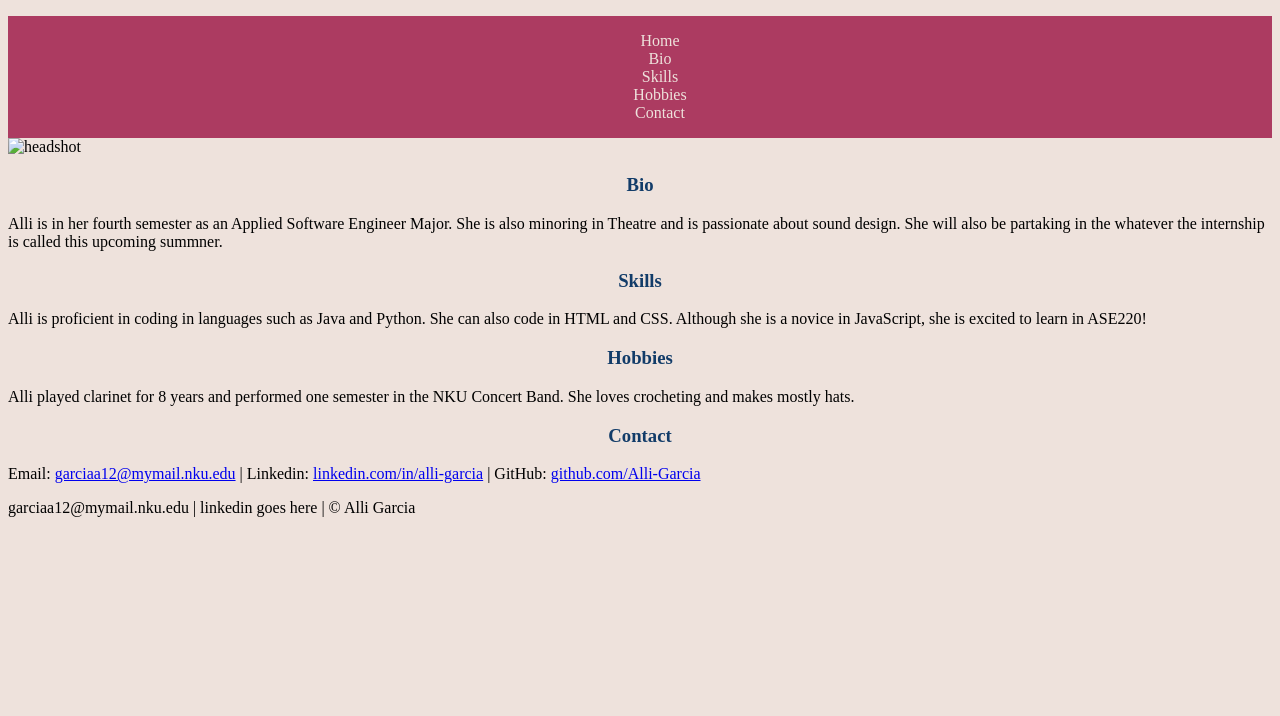
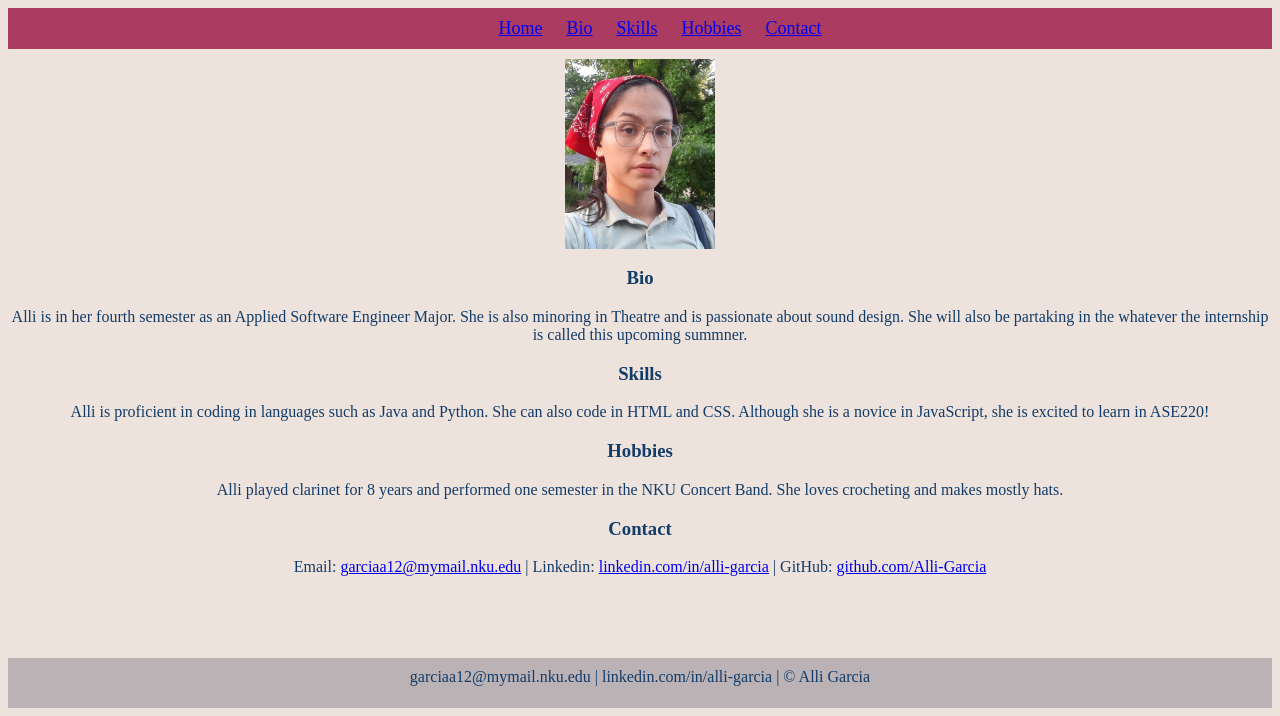
Before and after one commit to Alli-Garcia/ASE220, a plain HTML site: page index_.html in a window 1280 px wide. Shown: the part 113-829 px from the top of the page. Before the commit the page ends 800 px from the top, so only its background shows below. Drawn offline with Linux system fonts and the light colour scheme.

Commit message:
Finishing touches

```diff
--- a/index_.html
+++ b/index_.html
@@ -6,58 +6,93 @@
 		<meta charset="utf-8">
 		<style>
 			body {background-color: #EEE2DC;}
+			#wrapper {position:relative;
+					  min-height:100vh;}
 			header {background-color:#EEE2DC;
 					text-align:center;
 					font-family: georgian;}
+			#content {padding-bottom: 2.5rem;}
 			h1 {color:#AC3B61;}
 			h3 {color: #123C69;
 				text-align:center;}
+			p {text-align:center;
+				color: #123C69;}
 			nav {background-color:#AC3B61;
 				 text-align: center;
-				 font-family:times new roman;}
-			nav li {color:#EEE2DC;}
+				 font-family:times new roman;
+				 margin:0px;
+				 width:100%;}
+			nav li {color:#EEE2DC;
+					display:inline;
+					float:none;
+					font-size:18px;}
+			nav a {display:inline-block;
+				   padding:10px;}
+			nav ul {margin: 0;
+					overflow: hidden;
+					justify-content: space-between;
+					align-items: center;}
+			footer {text-align:center;
+					color:#123C69;
+					background-color:#BAB2B5;
+					position:absolute;
+					bottom:0;
+					width:100%;
+					height:2.5rem;
+					padding-top:10px;}
+			@media (max-width:800px) {
+			nav {width:100%;}
+			nav ul { display: flex;
+					flex-direction:row;
+					 flex-flow: column nowrap;
+					 justify-content: space-around; }
+			nav ul li { border-bottom: none; }
 			header { grid-area: header; }
 			nav    { grid-area: nav; }
 			main   { grid-area: main; }
 			footer { grid-area: footer; }
 			#wrapper { display: grid;
-						grid-template-areas:
-							 "header"
-							 "nav"
-							 "main"
-							 "footer" }}
-
+								grid-template-areas:
+									 "header"
+									 "nav"
+									 "main"
+									 "footer" }}
+			img {display: block;
+				 margin-left: auto;
+				 margin-right: auto;
+				 margin-top: 10px;}
 		</style>
 	</head>
 	<div id="wrapper">
 	<body>
 		<header>
-			<h1>All About Alli</h1>
+			<h1><a id="home">All About Alli</a></h1>
 			<h3 style="color: #EEE2DC">Alexandra Garcia</h3>
 		</header>
 		<nav>
 			<ul style="list-style:none">
-				<li>Home</li>
-				<li>Bio</li>
-				<li>Skills</li>
-				<li>Hobbies</li>
-				<li>Contact</li>
+				<li><a href="#home">Home</a></li>
+				<li><a href="#bio">Bio</a></li>
+				<li><a href="#skills">Skills</a></li>
+				<li><a href="#hobbies">Hobbies</a></li>
+				<li><a href="#contact">Contact</a></li>
 			</ul>
 		</nav>
-		<div>
-			<img src="profile_pic.jpg" alt="headshot" width="auto" height="auto">
-			<h3>Bio</h3>
+		<div id="content">
+			<img src="profile_pic1.jpg" alt="headshot" width="150px" height="auto">
+			<h3><a id="bio">Bio</a></h3>
 			<p>Alli is in her fourth semester as an Applied Software Engineer Major. She is also minoring in Theatre and is passionate about sound design. She will also be partaking in the whatever the internship is called this upcoming summner.</p>
-			<h3>Skills</h3>
+			<h3><a id="skills">Skills</a></h3>
 			<p>Alli is proficient in coding in languages such as Java and Python. She can also code in HTML
 				and CSS. Although she is a novice in JavaScript, she is excited to learn in  ASE220!</p>
-			<h3>Hobbies</h3>
+			<h3><a id="hobbies">Hobbies</a></h3>
 			<p>Alli played clarinet for 8 years and performed one semester in the NKU Concert Band.
 				She loves crocheting and makes mostly hats. </p>
-			<h3>Contact</h3>
+			<h3><a id="contact">Contact</a></h3>
 			<p>Email: <a href="mailto:garciaa12@mymail.nku.edu">garciaa12@mymail.nku.edu</a> | Linkedin: <a href="linkedin.com/in/alli-garcia">linkedin.com/in/alli-garcia</a> | GitHub: <a href="github.com/Alli-Garcia">github.com/Alli-Garcia</a></p>
-		</div>
-		<footer>garciaa12@mymail.nku.edu | linkedin goes here | &copy Alli Garcia</footer>
+
+
+		<footer>garciaa12@mymail.nku.edu | linkedin.com/in/alli-garcia | &copy Alli Garcia</footer></div>
 	</body>
 	</div>
 </html>
```
Also changed, not shown: bootstrap.html (added, +19 -0 lines), bootstrap.txt (added), profile_pic.jpg (added), profile_pic1.jpg (added).
